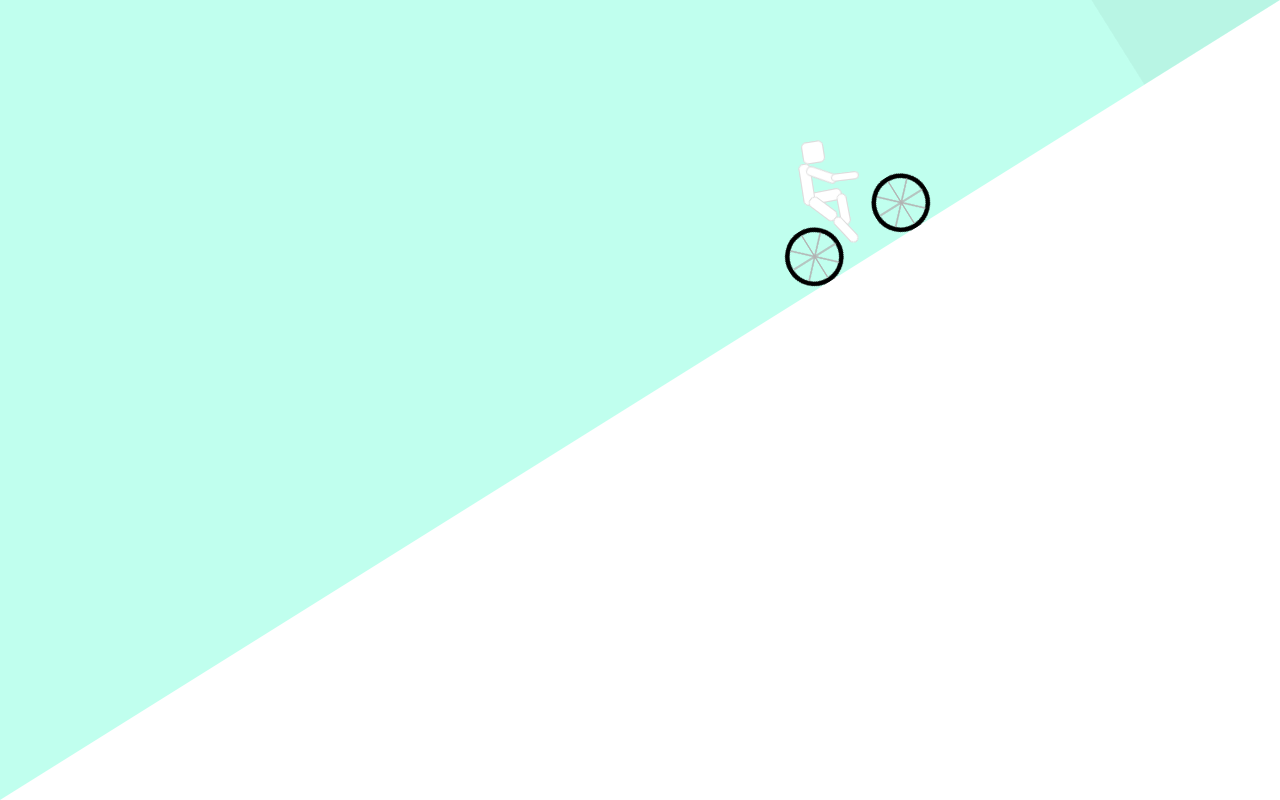
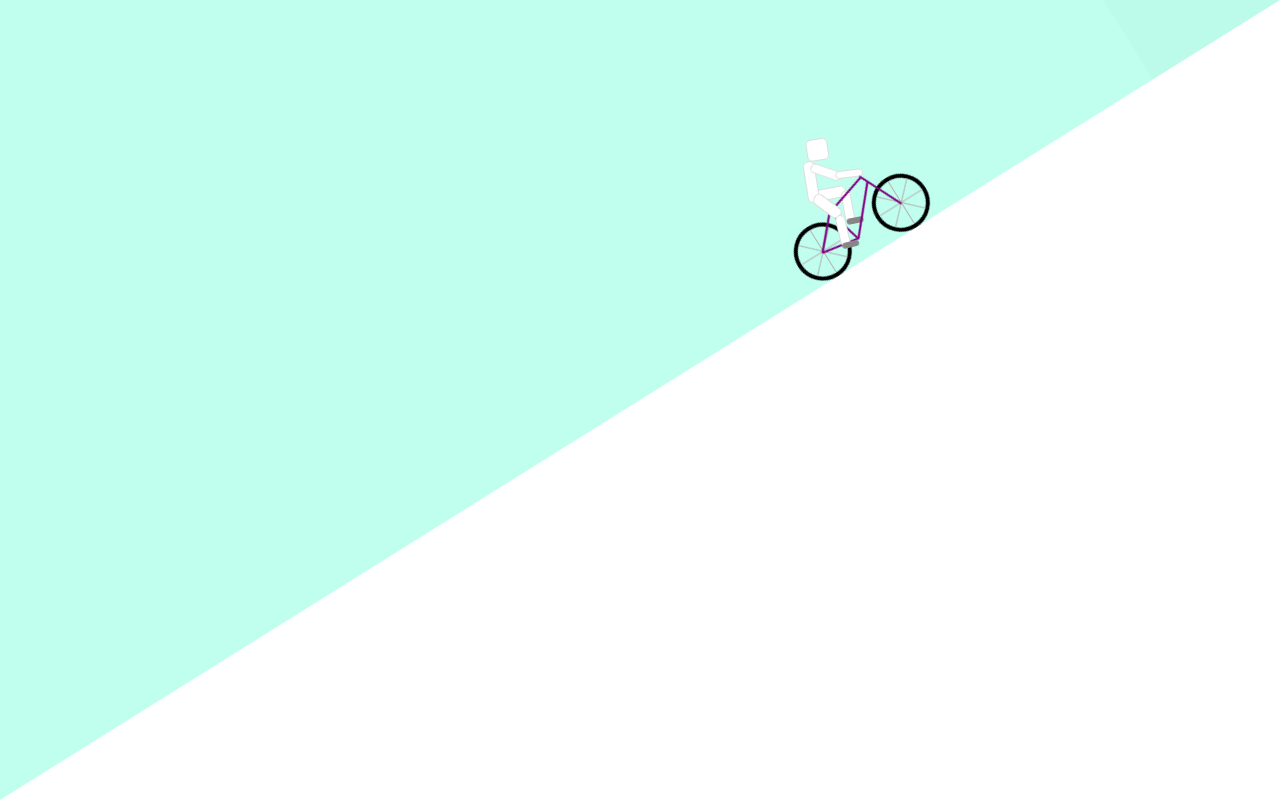
Before and after one commit to gk9/downup, a Gatsby site: page / in a window 1280 px wide. Built offline with nearby package versions, Linux system fonts and the light colour scheme; Gatsby itself is replaced by a stand-in of ours.

Commit message:
frame added

```diff
--- a/src/components/Bike/Bike.js
+++ b/src/components/Bike/Bike.js
@@ -11,6 +11,7 @@ class Bike extends React.Component {
       destination: -400,
       down: 0,
       wheelRotate: 0,
+      direction: 0,
     };
   }
 
@@ -19,12 +20,14 @@ class Bike extends React.Component {
       this.setState({
         destination: this.props.dest,
         wheelRotate: 0,
+        // direction: 180,
       });
       bikeDown = false;
     } else {
       this.setState({
         destination: this.state.down,
         wheelRotate: this.state.down * 1.5,
+        direction: 0,
       });
       bikeDown = true;
     }
@@ -61,8 +64,6 @@ class Bike extends React.Component {
   }
 
   render() {
-    const scale = this.props.scale;
-    console.log(scale);
     return (
       <div
         className={styles.bikeWrap}
@@ -70,7 +71,7 @@ class Bike extends React.Component {
         style={{transform: "rotate(" + this.state.angle + "deg)"}}>
         <div
           className={styles.bikeMain}
-          style={{transform: "translateX(" + this.state.destination + "px)"}}>
+          style={{transform: "translateX(" + this.state.destination + "px) rotateY(" + this.state.direction + "deg)"}}>
           <div
             className={styles.bikeWheel}
             style={{transform: "rotate(" + this.state.wheelRotate + "deg)"}}>
@@ -86,6 +87,14 @@ class Bike extends React.Component {
             <div className={styles.bikeSpoke}></div>
             <div className={styles.bikeSpoke}></div>
             <div className={styles.bikeSpoke}></div>
+          </div>
+          <div className={styles.bikeFrame}>
+            <div className={styles.bikeTube}></div>
+            <div className={styles.bikeTube}></div>
+            <div className={styles.bikeTube}></div>
+            <div className={styles.bikeTube}></div>
+            <div className={styles.bikeTube}></div>
+            <div className={styles.bikeTube}></div>
           </div>
           <div className={styles.rider}>
             <div
--- a/src/components/Bike/bike.module.css
+++ b/src/components/Bike/bike.module.css
@@ -1,5 +1,5 @@
 .bikeWrap {
-  width: 160px;
+  width: 150px;
   height: 100px;
   position: absolute;
   top: -100px;
@@ -37,8 +37,63 @@
 .bikeSpoke:nth-child(3) { transform: rotate(135deg); }
 .bikeSpoke:nth-child(4) { transform: rotate(180deg); }
 
+.bikeFrame {
+  position: absolute;
+  bottom: 0;
+  left: 0;
+}
+.bikeTube {
+  position: absolute;
+  transform-origin: bottom;
+  background: purple;
+  z-index: 1;
+}
+.bikeTube:nth-child(1) {
+  width: 2px;
+  left: 27px;
+  height: 42px;
+  bottom: 28px;
+  transform: rotate(42deg);
+}
+.bikeTube:nth-child(2) {
+  width: 2px;
+  left: 27px;
+  height: 39px;
+  bottom: 28px;
+  transform: rotate(100deg);
+}
+.bikeTube:nth-child(3) {
+  width: 2px;
+  left: 65px;
+  height: 55px;
+  bottom: 21px;
+  transform: rotate(-15deg);
+}
+.bikeTube:nth-child(4) {
+  width: 2px;
+  left: 65px;
+  height: 58px;
+  bottom: 21px;
+  transform: rotate(41deg);
+}
+.bikeTube:nth-child(5) {
+  width: 2px;
+  left: 54px;
+  height: 48px;
+  bottom: 58px;
+  transform: rotate(73deg);
+}
+.bikeTube:nth-child(6) {
+  width: 2px;
+  left: 120px;
+  height: 50px;
+  bottom: 28px;
+  transform: rotate(-25deg);
+}
+
 .rider {
-
+  position: absolute;
+  left: -5px;
 }
 
 .leg {
@@ -79,8 +134,17 @@
   border: 1px solid #ddd;
   border-radius: 5px;
   transform-origin: center top;
-  transform: rotate(120deg);
+  transform: rotate(90deg);
   animation: legLower 2s cubic-bezier(0.39, 0.575, 0.565, 1) infinite;
+}
+.legLower:after {
+  content: '';
+  position: absolute;
+  bottom: -3px;
+  width: 17px;
+  height: 6px;
+  background: #868686;
+  border-radius: 3px;
 }
 .legLower2 {
   animation-delay: 1s;
@@ -90,7 +154,7 @@
     transform: rotate(90deg);
   }
   50% {
-    transform: rotate(10deg);
+    transform: rotate(40deg);
   }
   100% {
     transform: rotate(90deg);
--- a/src/pages/index.js
+++ b/src/pages/index.js
@@ -14,8 +14,5 @@ export default () => (
     <Bike
       dest="-200"
       theme="purple" />
-    <Bike
-      dest="-400"
-      theme="purple" />
   </Container>
 );
```
